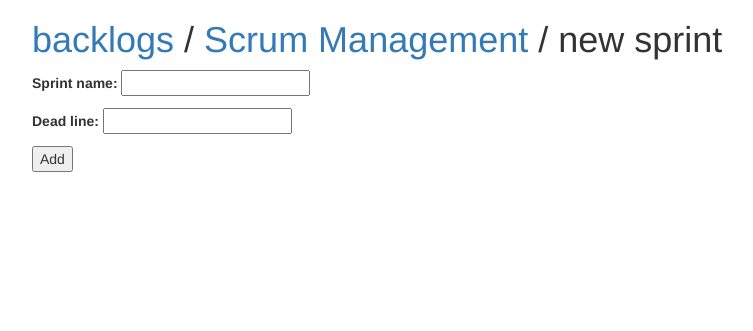
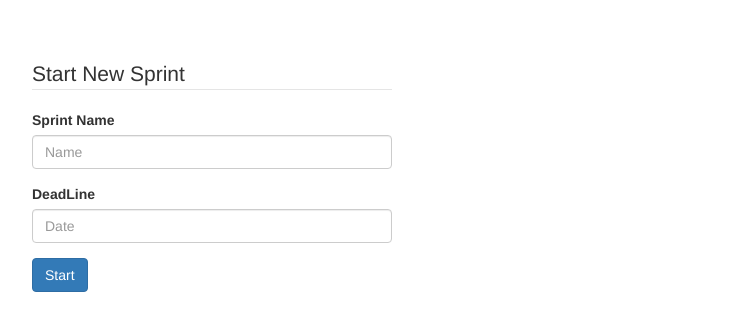
Before and after one commit to RemonIbrahimNashed/ScrumManagementSystem, a Django app: page /backlogs/2/new/ in a window 1280 px wide. Shown: the top 331 px of the page, without its empty margins (38-791 px from the left). Run offline with Django 3.2, Linux system fonts and the light colour scheme; a user stored in the database is signed in; data comes from the database, SQL or seed files in the repository; some libraries are stand-ins or nearby versions.

Commit message:
sprints_and_newSprints_pages

```diff
--- a/backlog/forms.py
+++ b/backlog/forms.py
@@ -68,10 +68,16 @@ class UserAdminChangeForm(forms.ModelForm):
 
 
 class NewSprint(forms.Form):
-    name = forms.CharField(label="Sprint name")
+    name = forms.CharField(widget=forms.TextInput(attrs=
+                                                    {
+                                                        'class' : 'form-control' ,
+                                                        'placeholder' : 'Name'
+                                                     }))
     dead_line = forms.DateField(widget=forms.TextInput(attrs=
     {
-        'id': 'datepicker'
+        'id': 'datepicker',
+        'class': 'form-control',
+        'placeholder': 'Date'
     }))
 
 
--- a/templates/home.html
+++ b/templates/home.html
@@ -6,10 +6,7 @@
 {% load backlog_extras %}
 
 {% block content %}
-
-    <h1> <a href="{% url 'new_backlog' %}">New BackLog</a></h1>
-
-    <h1 class="text-center" style="font-family: monospace">Bcaklog</h1>
+    <h1 class="text-center" style="font-family: monospace">Backlog</h1>
     <table class="table table-hover">
       <thead>
         <tr>
--- a/templates/new_sprint.html
+++ b/templates/new_sprint.html
@@ -1,16 +1,37 @@
 {% extends 'base.html' %}
 
 {% block title %}  New Sprint{% endblock %}
-
+{% comment %}
 {% block heading %}
 <h1><a href=" {% url 'home' %}" >backlogs</a> / <a href="{% url 'backlog_sprints' backlog.pk %}">{{backlog.name}}</a> / new sprint</h1>
 
-{% endblock %}
+{% endblock %} {% endcomment %}
 
 {% block content %}
-    <form method="post">
-        {% csrf_token %}
-        {{ form.as_p }}
-        <button type="submit">Add</button>
-  </form>
+<div class="row ">
+
+        <div class="col-md-4 col-sm-8" style="margin-top: 5%">
+
+            <form action="" method="POST" role="form">
+
+                {% csrf_token %}
+
+                <legend>Start New Sprint</legend>
+
+                <div class="form-group">
+                    <label for="">Sprint Name</label>
+                    {{ form.name }}
+                </div>
+
+                <div class="form-group">
+                    <label for="">DeadLine</label>
+                    {{ form.dead_line }}
+                </div>
+
+                <button type="submit" class="btn btn-primary">Start</button>
+
+            </form>
+
+        </div>
+    </div>
 {% endblock %}
```
Also changed, not shown: templates/sprint.html (+13 -6 lines).
